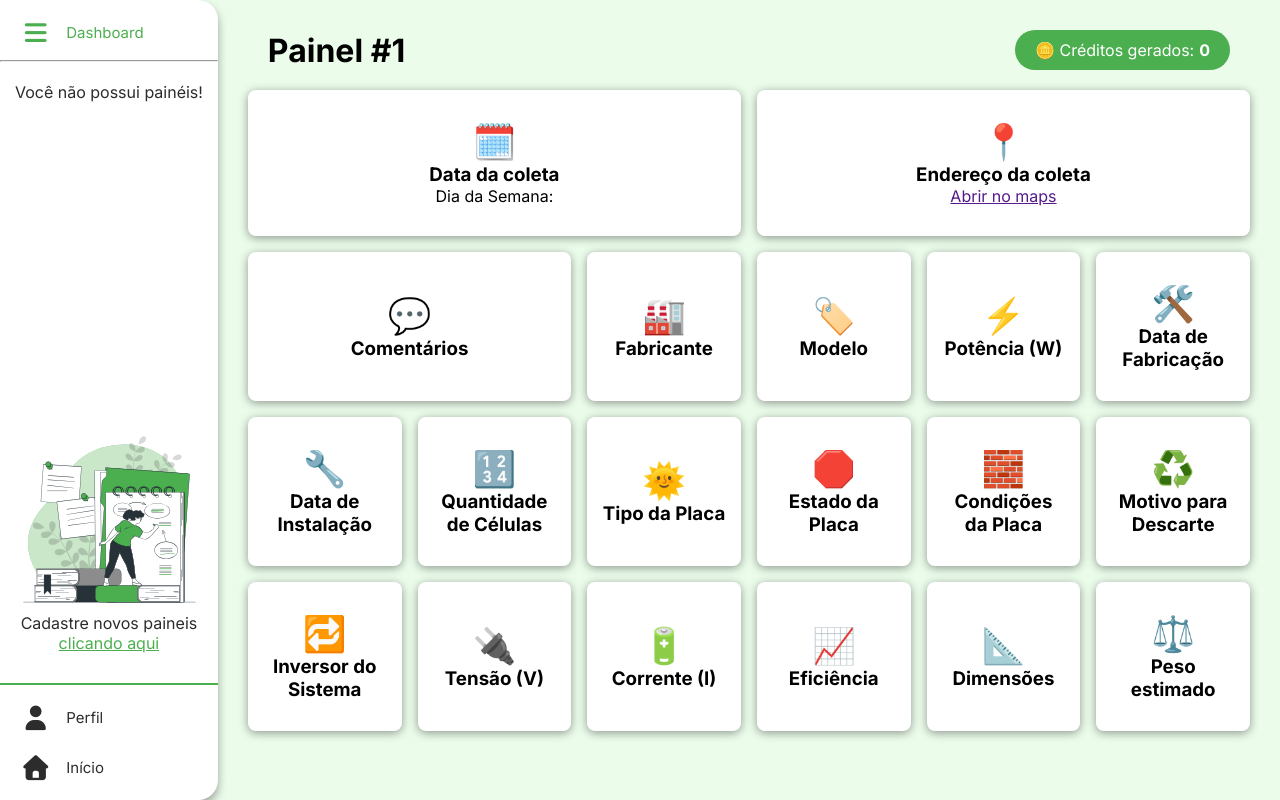
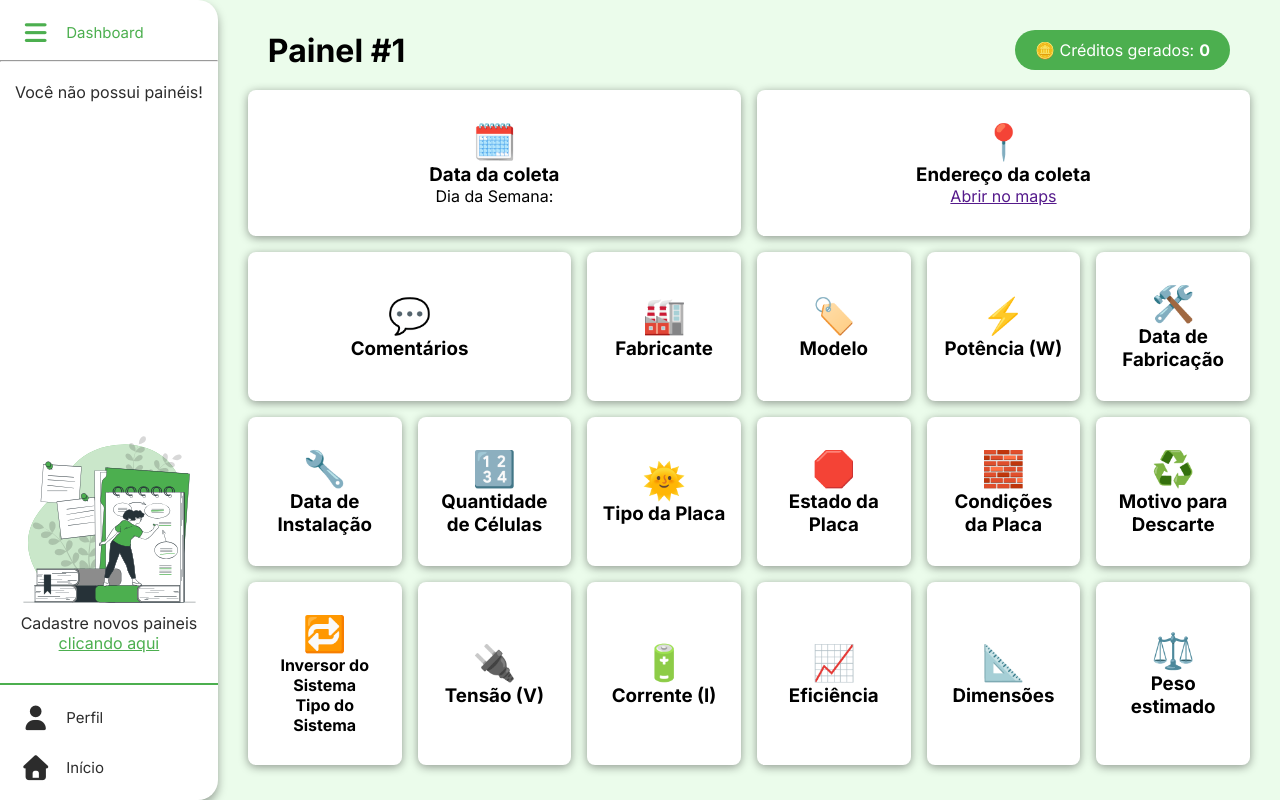
Before and after one commit to Gabriel-Darbello/resolar, a Django app: page /resolar/dashboard/ in a window 1280 px wide. Run offline with Django 5.2, Linux system fonts and the light colour scheme; the visitor is signed in with stand-in values (Sample User, id 1); data that the repository does not hold is empty; some libraries are stand-ins or nearby versions.

Commit message:
adição de novo campo do banco de dados, exibição dos paineis do dashboard correta, bugs de estilização corrigidos

```diff
--- a/core/settings.py
+++ b/core/settings.py
@@ -8,7 +8,7 @@ SECRET_KEY = os.environ.get('DJANGO_SECRET_KEY')
 if not SECRET_KEY:
     raise RuntimeError("DJANGO_SECRET_KEY não definido! Defina a variável de ambiente.")
 
-DEBUG = False
+DEBUG = True
 
 ALLOWED_HOSTS = ['resolar.onrender.com', '127.0.0.1']
 
--- a/resolar/static/resolar/scripts/dashboard.js
+++ b/resolar/static/resolar/scripts/dashboard.js
@@ -59,6 +59,7 @@ document.addEventListener('DOMContentLoaded', () => {
             tipo: painelEl.dataset.tipo || '-',
             motivo: painelEl.dataset.motivo || '-',
             inversor: painelEl.dataset.inversor || '-',
+            sistema: painelEl.dataset.sistema || '-',
             tensao: painelEl.dataset.tensao || '-',
             corrente: painelEl.dataset.corrente || '-'
         };
@@ -87,6 +88,7 @@ document.addEventListener('DOMContentLoaded', () => {
         setText('tipo', painelData.tipo);
         setText('motivo', painelData.motivo);
         setText('inversor', painelData.inversor);
+        setText('sistema', painelData.sistema);
         setText('tensao', painelData.tensao + 'V');
         setText('corrente', painelData.corrente + 'A');
 
--- a/resolar/static/resolar/styles/conta/perfil.css
+++ b/resolar/static/resolar/styles/conta/perfil.css
@@ -229,7 +229,7 @@ body {
     box-shadow: 0 0 0 8px rgb(76 175 79 / 40%) !important;
 }
 
-.alert.error {
+#info .alert.error {
     margin-bottom: 10px;
     color: rgba(255, 0, 0, 0.753);
     text-align: center;
--- a/resolar/templates/resolar/html/painel/dashboard.html
+++ b/resolar/templates/resolar/html/painel/dashboard.html
@@ -53,6 +53,7 @@
                         data-tipo="{{ painel.tipo }}"
                         data-motivo="{{ painel.motivo }}"
                         data-inversor="{{ painel.inversor }}"
+                        data-sistema="{{ painel.sistema }}"
                         data-tensao="{{ painel.tensao }}"
                         data-corrente="{{ painel.corrente }}">
                         <i class="fa-solid fa-solar-panel"></i>
@@ -174,8 +175,10 @@
 
                 <div class="card card-small">
                     <div class="card-icon">🔁</div>
-                    <h3 class="card-title">Inversor do Sistema</h3>
+                    <h4 class="card-title">Inversor do Sistema</h4>
                     <p id="inversor" class="card-desc"></p>
+                    <h4 class="card-title">Tipo do Sistema</h4>
+                    <p id="sistema" class="card-desc"></p>
                 </div>
 
                 <div class="card card-small">
--- a/resolar/views.py
+++ b/resolar/views.py
@@ -138,6 +138,7 @@ def reciclar(request):
             condicao=condicao,
             motivo=request.POST.get('motivo'),
             inversor=request.POST.get('inversor'),
+            sistema=request.POST.get('sistema'),
             comentarios=request.POST.get('comentarios'),
             tensao=request.POST.get('tensao'),
             corrente=request.POST.get('corrente'),
```
Also changed, not shown: resolar/models.py (+8 -4 lines), resolar/migrations/0001_initial.py, resolar/migrations/0002_userprofile.py (deleted), resolar/migrations/0003_alter_userprofile_cpf.py (deleted), resolar/migrations/0004_userprofile_nome.py (deleted), resolar/migrations/0005_userprofile_creditos.py (deleted), resolar/migrations/0006_painelsolar_dono.py (deleted), resolar/migrations/0007_alter_painelsolar_dono.py (deleted), resolar/migrations/0008_alter_painelsolar_dono.py (deleted), resolar/migrations/0009_alter_painelsolar_dono.py (deleted), resolar/migrations/0010_alter_painelsolar_dono.py (deleted), resolar/migrations/0011_alter_painelsolar_dono.py (deleted), resolar/migrations/0012_painelsolar_creditos.py (deleted), resolar/migrations/0013_alter_painelsolar_dono.py (deleted).
